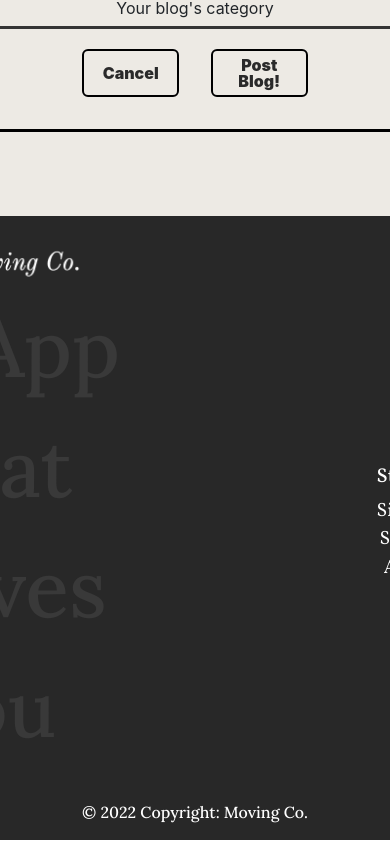
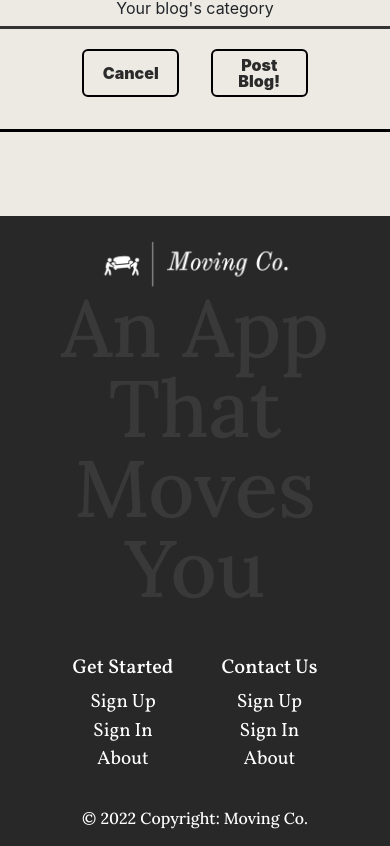
Before and after one commit to AnAppThatMovesYou/front-end-repo, a React (Create React App) app: page /createblog in a window 390 px wide. Shown: the part 691-1537 px from the top of the page. Built offline with nearby package versions, Linux system fonts and the light colour scheme.

Commit message:
Create responsive media queries for footer.

```diff
--- a/src/components/footer/Footer.css
+++ b/src/components/footer/Footer.css
@@ -1,10 +1,12 @@
 .footer {
     background-color: rgb(40, 40, 40);
     color: white;
+    width: 100vw;
 }
 
 .footer-slogan {
     color: rgb( 57, 57, 57);
+    line-height: 5rem;
 }
 
 .links-container {
@@ -23,3 +25,13 @@
 .text {
     font-size: 5rem;
 }
+
+@media (max-width: 600px) {
+    .footer-content {
+        display: flex;
+        flex-direction: column;
+        align-items: center;
+        gap: 2rem;
+        margin-bottom: 1rem;
+    }
+}
--- a/src/components/footer/FooterSignedIn.js
+++ b/src/components/footer/FooterSignedIn.js
@@ -4,7 +4,7 @@ function FooterSignedIn(props) {
 	return (
 		<div className='container-fluid footer p-4 pb-0'>
 			<section className=''>
-				<div className='d-flex justify-content-center gap-for-footer'>
+				<div className='d-flex justify-content-center gap-for-footer footer-content'>
 					<div className='w-60'>
 						<a className='navbar-brand' href='#'>
 							<img
```
